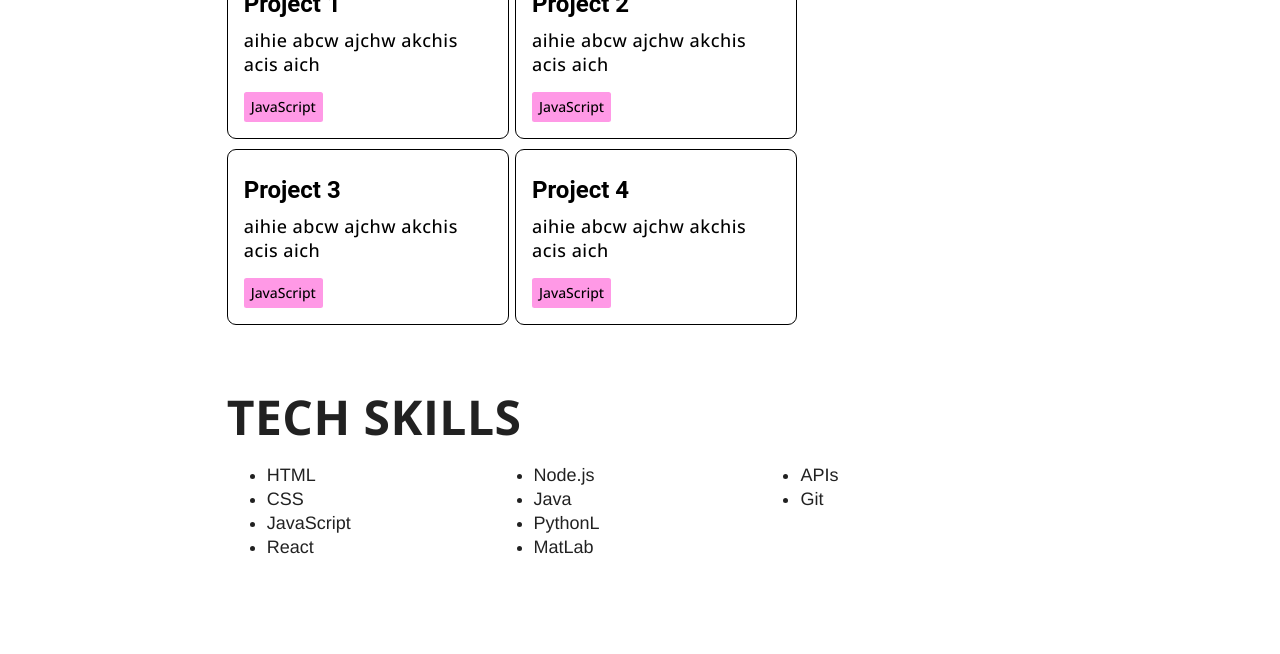
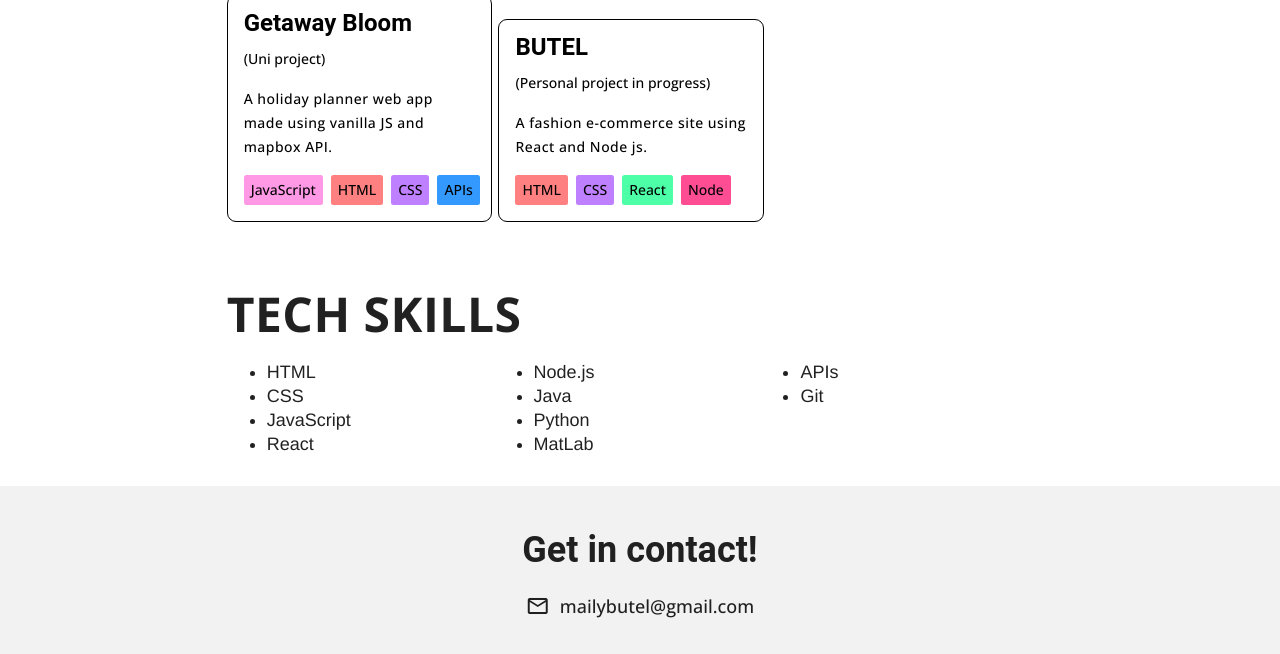
Before and after one commit to mailybutel/mailybutel.github.io, a plain HTML site: page index.html in a window 1280 px wide. Shown: the part 484-1138 px from the top of the page. Before the commit the page ends 1073 px from the top, so only its background shows below. Drawn offline with nearby package versions, Linux system fonts and the light colour scheme.

Commit message:
add projects to list

```diff
--- a/home.css
+++ b/home.css
@@ -1,5 +1,5 @@
 
-html, h1, h2, p {
+body, html, h1, h2, p {
     font-family: 'Open Sans', sans-serif;
 }
 
@@ -8,14 +8,19 @@ html, h1, h2, p {
     letter-spacing: 0.5px;
 }
 
-header .name-logo{
+.name-logo{
     color: black;
     text-decoration: none;
     font-size: 36px;
+    margin: 20px 0px 0px 0px;
 }
 
 .font-bold {
     font-weight: 700;
+}
+
+.font-italics {
+    font-style: italic;
 }
 
 .section-title {
@@ -31,32 +36,33 @@ header .name-logo{
     border-radius: 9px;
     background-color: white;
     size: 100%;
-    padding: 16px;
+    padding: 3px 16px 16px 16px;
     margin-top: 10px;
     margin-right: 0.3%;
-    width: 30%;
+    width: 28%;
     display: inline-block;
     color: black;
+    text-decoration: none;
 }
 
 .project:hover {
     cursor: pointer;
-    padding: 20px;
+    padding: 7px 20px 20px 20px;
     margin-right: 0px;
     transition: padding 0.4s ease-in-out, margin-right 0.4s ease-in-out;
 }
 
 .project:not(:hover) {
     cursor: pointer;
-    padding: 16px;
+    padding: 3px 16px 16px 16px;
     margin-right: 0.3%;
     transition: padding 0.4s ease-in-out, margin-right 0.4s ease-in-out;
 }
 
 .project:active {
-    padding: 16px;
+    padding: 3px 16px 16px 16px;
     margin-right: 0.3%;
-    transition: padding 0.4s ease-in-out, margin-right 0.4s ease-in-out;
+    transition: padding 0.07s ease-in-out, margin-right 0.07s ease-in-out;
 }
 
 .project-title {
@@ -65,12 +71,32 @@ header .name-logo{
 }
 
 .project-description {
-    font-size: 18px;
+    font-size: 14px;
     letter-spacing: 0.5px;
 }
 
 .javascript {
     background-color: #ff99e6;
+}
+
+.html {
+    background-color: #ff8080;
+}
+
+.css {
+    background-color: #bf80ff;
+}
+
+.api {
+    background-color: #3399ff;
+}
+
+.react {
+    background-color: #4dffa6;
+}
+
+.node {
+    background-color: #ff4d94;
 }
 
 .project-tags {
@@ -91,3 +117,29 @@ header .name-logo{
 li {
     font-size: 18px;
 }
+
+footer {
+    background-color: #f2f2f2;
+    padding: 20px 0px;
+}
+
+.footer-title {
+    font-size: 36px;
+    font-weight: 700;
+}
+
+.contact {
+    text-align: center;
+}
+
+.contact p {
+    font-size: 18px;
+}
+
+.mail {
+    display: inline-flex;
+}
+
+.material-icons {
+    margin-right: 10px;
+}
--- a/index.html
+++ b/index.html
@@ -2,6 +2,7 @@
 
 <html lang="en">
     <head>
+        <meta name="viewport" content="width=device-width, initial-scale=1.0">
         <title>Maily Butel | Software Portfolio</title>
         <!-- Link css file -->
         <link rel="stylesheet" href="home.css">
@@ -13,10 +14,16 @@
         <link rel="stylesheet" href="https://fonts.googleapis.com/icon?family=Material+Icons">
         <link rel="stylesheet" href="https://code.getmdl.io/1.3.0/material.indigo-pink.min.css">
         <script defer src="https://code.getmdl.io/1.3.0/material.min.js"></script>
+        <!-- Link google fonts for icons -->
+        <link rel="stylesheet" href="https://fonts.googleapis.com/icon?family=Material+Icons">
     </head>
     <body>
         <header>
-            <a class="name-logo font-bold" href="#">Maily Butel</a>
+            <div class="mdl-grid">
+                <div class="mdl-cell mdl-cell--8-col-desktop mdl-cell--2-offset-desktop">
+                    <a class="name-logo font-bold font-italics" href="#">Maily Butel</a>
+                </div>
+            </div>
         </header>
         <main>
             <div class="mdl-grid">
@@ -32,32 +39,26 @@
                     <div id="projects">
                         <h1 class="section-title">PROJECTS</h1>
                         <div class="prject-grid">
-                            <a class="project">
-                                    <h2 class="project-title font-bold">Project 1</h2>
-                                    <p class="project-description">aihie abcw ajchw akchis acis aich</p>
+                            <a class="project" href="https://mailybutel.github.io/Getaway-Bloom/">
+                                <h2 class="project-title font-bold">Getaway Bloom</h2>
+                                <p>(Uni project)</p>
+                                <p class="project-description">A holiday planner web app made using vanilla JS and mapbox API.</p>
+                                <div class="project-tags">
+                                    <p class="project-tag javascript">JavaScript</p>
+                                    <p class="project-tag html">HTML</p>
+                                    <p class="project-tag css">CSS</p>
+                                    <p class="project-tag api">APIs</p>
+                                </div>
+                            </a>
+                            <a class="project" href="https://mailybutel.github.io/butel/">
+                                    <h2 class="project-title font-bold">BUTEL</h2>
+                                    <p>(Personal project in progress)</p>
+                                    <p class="project-description">A fashion e-commerce site using React and Node js.</p>
                                     <div class="project-tags">
-                                        <p class="project-tag javascript">JavaScript</p>
-                                    </div>
-                            </a>
-                            <a class="project">
-                                    <h2 class="project-title font-bold">Project 2</h2>
-                                    <p class="project-description">aihie abcw ajchw akchis acis aich</p>
-                                    <div class="project-tags">
-                                        <p class="project-tag javascript">JavaScript</p>
-                                    </div>
-                            </a>
-                            <a class="project">
-                                    <h2 class="project-title font-bold">Project 3</h2>
-                                    <p class="project-description">aihie abcw ajchw akchis acis aich</p>
-                                    <div class="project-tags">
-                                        <p class="project-tag javascript">JavaScript</p>
-                                    </div>
-                            </a>
-                            <a class="project">
-                                    <h2 class="project-title font-bold">Project 4</h2>
-                                    <p class="project-description">aihie abcw ajchw akchis acis aich</p>
-                                    <div class="project-tags">
-                                        <p class="project-tag javascript">JavaScript</p>
+                                        <p class="project-tag html">HTML</p>
+                                        <p class="project-tag css">CSS</p>
+                                        <p class="project-tag react">React</p>
+                                        <p class="project-tag node">Node</p>
                                     </div>
                             </a>
                         </div>
@@ -72,7 +73,7 @@
                             <li>React</li>
                             <li>Node.js</li>
                             <li>Java</li>
-                            <li>PythonL</li>
+                            <li>Python</li>
                             <li>MatLab</li>
                             <li>APIs</li>
                             <li>Git</li>
@@ -84,4 +85,13 @@
 
         </main>
     </body>
+    <footer>
+        <div class="contact">
+            <h3 class="footer-title">Get in contact!</h3>
+            <div class="mail">
+                <span class="material-icons">mail_outline</span>
+                <p>mailybutel@gmail.com</p>
+            </div>
+        </div>
+    </footer>
 </html>
```
